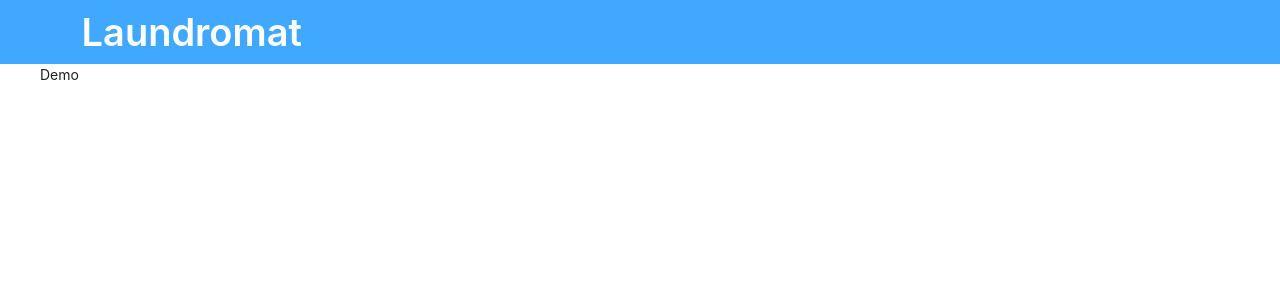
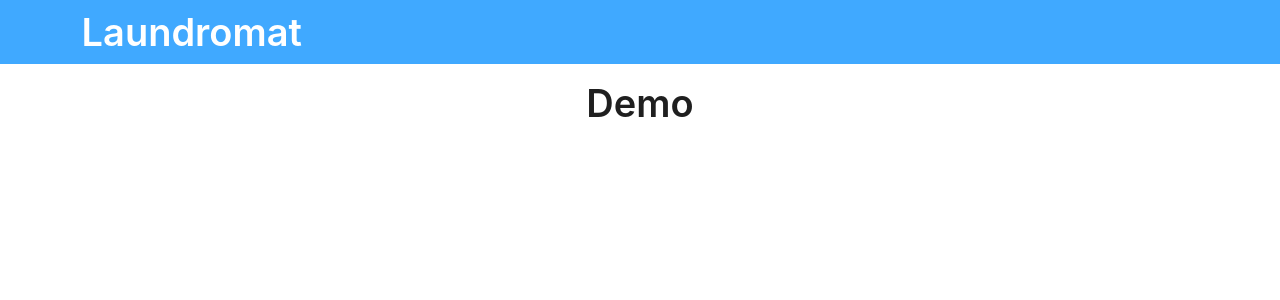
Before and after one commit to laundromatvn/lms-frontend, a React (Vite) app: page /demo in a window 1280 px wide. Shown: the top 300 px of the page. Built offline with nearby package versions, Linux system fonts and the light colour scheme; some icons are missing.

Commit message:
init Box and Default Layout

```diff
--- a/src/pages/DemoPage/index.tsx
+++ b/src/pages/DemoPage/index.tsx
@@ -1,11 +1,13 @@
 import React from 'react';
+
+import { Typography } from 'antd';
 
 import { DefaultLayout } from '@shared/components/layouts/DefaultLayout';
 
 const DemoPage: React.FC = () => {
   return (
-    <DefaultLayout>
-      Demo
+    <DefaultLayout style={{ alignItems: 'center' }}>
+      <Typography.Title level={1}>Demo</Typography.Title>
     </DefaultLayout>
   );
 };
--- a/src/shared/components/layouts/DefaultLayout.tsx
+++ b/src/shared/components/layouts/DefaultLayout.tsx
@@ -2,7 +2,7 @@ import React from 'react';
 
 import { useTheme } from '@shared/hooks/useTheme';
 
-import { Flex, Layout } from 'antd';
+import { Layout } from 'antd';
 
 import { Header } from '@shared/components/common/Header';
 
@@ -10,32 +10,39 @@ const { Content } = Layout;
 
 const MAX_WIDTH = 1200;
 
-export const DefaultLayout: React.FC<{ children: React.ReactNode }> = ({ children }) => {
+interface Props {
+  children: React.ReactNode;
+  style?: React.CSSProperties;
+}
+
+export const DefaultLayout: React.FC<Props> = ({ children, style }) => {
   const theme = useTheme();
 
   return (
-    <Layout style={{ minHeight: '100vh', width: '100vw' }}>
+    <Layout
+      style={{
+        minHeight: '100vh',
+        width: '100vw',
+        backgroundColor: theme.custom.colors.background.light,
+      }}
+    >
       <Header />
 
       <Content
         style={{
           display: 'flex',
-          justifyContent: 'center',
-          alignContent: 'center',
+          flexDirection: 'column',
+          justifyContent: 'flex-start',
+          alignContent: 'flex-start',
+          gap: theme.custom.spacing.medium,
+          maxWidth: MAX_WIDTH,
           width: '100%',
-          height: '100%',
-          overflow: 'auto',
-          backgroundColor: theme.custom.colors.background.light,
-        }}>
-        <Flex
-          vertical
-          style={{
-            width: '100%',
-            height: '100%',
-            maxWidth: MAX_WIDTH,
-          }}>
-          {children}
-        </Flex>
+          margin: 'auto',
+          padding: theme.custom.spacing.medium,
+          ...style,
+        }}
+      >
+        {children}
       </Content>
     </Layout>
   );
```
Also changed, not shown: src/shared/components/Box/index.tsx (added, +48 -0 lines).
